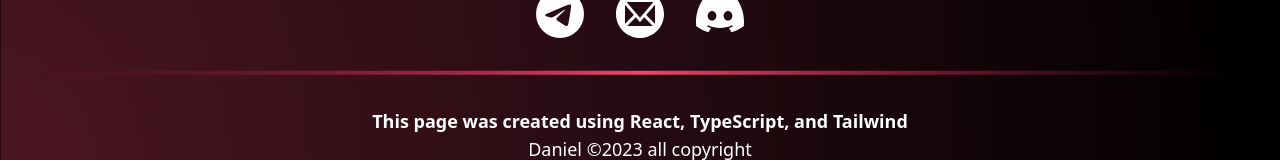
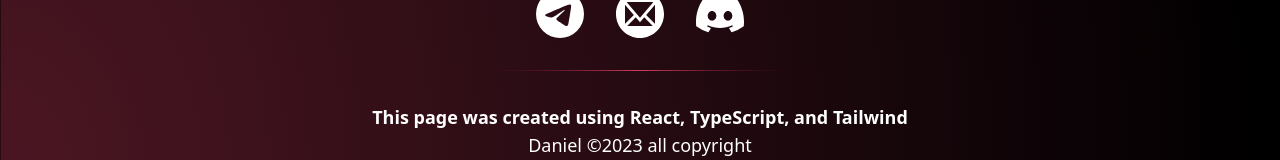
Before and after one commit to DkillG/Dani-portfolio, a React (Vite) app in the folder main/: page / in a window 1280 px wide. Shown: the part 4731-4891 px from the top of the page. Built offline with nearby package versions, Linux system fonts and the light colour scheme.

Commit message:
feat: Added alts to images

```diff
--- a/main/src/components/Footer.tsx
+++ b/main/src/components/Footer.tsx
@@ -55,7 +55,7 @@ const Footer = () => {
             ))}
           </ul>
         </div>
-        <img alt="Gradient line" src={gradientLine} />
+        <img alt="Gradient line" src={gradientLine} width={300} height={10} />
         <div className="flex flex-col justify-center text-center">
           <h3 className="font-semibold text-sm md:text-lg">
             This page was created using React, TypeScript, and Tailwind
@@ -63,7 +63,7 @@ const Footer = () => {
           <p className="text-xs md:text-lg">Daniel &#169;2023 all copyright</p>
         </div>
       </div>
-      <img className="absolute image-op bottom-0 z-[-1]" src={ellipse_b} />
+      <img alt="Red flash light footer" className="absolute image-op bottom-0 z-[-1]" src={ellipse_b} />
     </footer>
   );
 };
--- a/main/src/components/pages/Home.tsx
+++ b/main/src/components/pages/Home.tsx
@@ -39,6 +39,7 @@ const Home = () => {
               src={fireGuy}
               width={400}
               height={400}
+              alt="Fire guy multi-colors"
               afterLoad={() => setLoadImage(true)}
             />
           </div>
--- a/main/src/components/pages/Projects.tsx
+++ b/main/src/components/pages/Projects.tsx
@@ -9,6 +9,7 @@ const Projects = ({
   return (
     <section id="Projects" className="relative md:mt-44">
       <img
+        alt="Blue flash light"
         className="absolute image-op md:-top-[5%] z-[-1] right-0"
         src={ellipse_m}
       />
```
